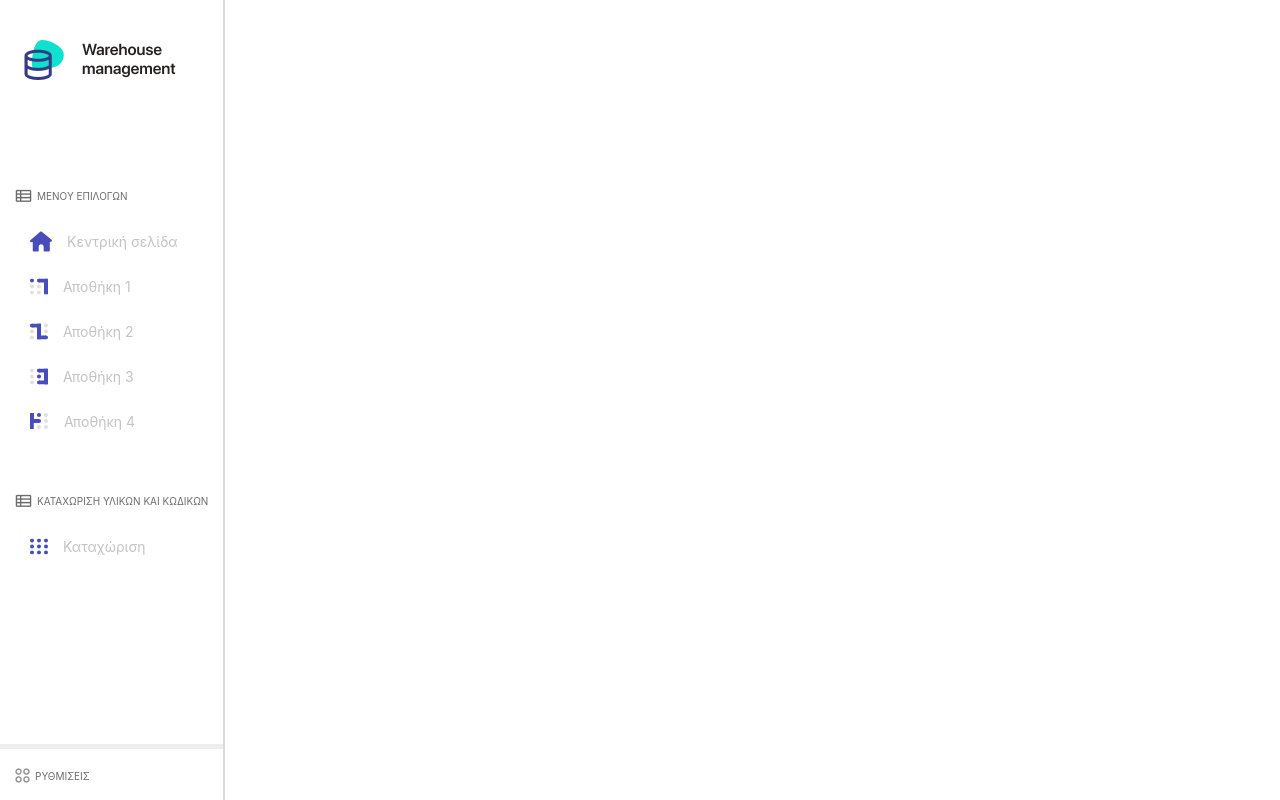
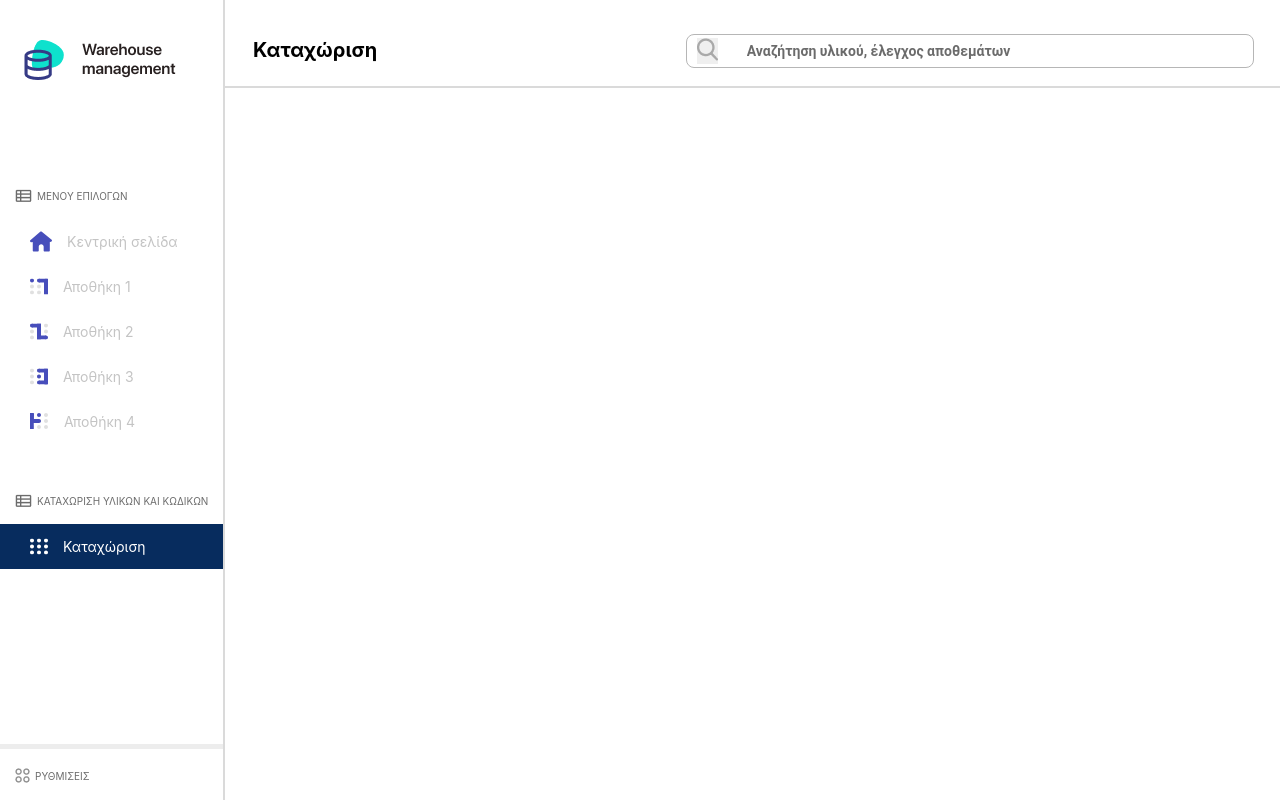
Before and after one commit to masaka222/quintessential, a React app: page /management/entry in a window 1280 px wide. Built offline with nearby package versions, Linux system fonts and the light colour scheme; a web font is replaced by a local one.

Commit message:
Sidebar scrolling

```diff
--- /dev/null
+++ b/src/EntryPage/EntryPage.js
@@ -0,0 +1,12 @@
+import React from 'react';
+import Header from '../Header/Header';
+
+function EntryPage() {
+  return (
+    <div className="EntryPage">
+      <Header title='Καταχώριση'/>
+    </div>
+  );
+}
+
+export default EntryPage;
--- a/src/ImageSection/ImageSection.css
+++ b/src/ImageSection/ImageSection.css
@@ -4,10 +4,6 @@
     background-position: center right;
     background-repeat: no-repeat;
     background-size: cover;
-}
-
-.ImageSection_image{
-    height: 100vh;
 }
 
 @media only screen and (max-width: 786px){
--- a/src/ImageSection/ImageSection.js
+++ b/src/ImageSection/ImageSection.js
@@ -1,11 +1,9 @@
 import React from 'react';
 import './ImageSection.css';
-import image from './Group2.png';
 
 function ImageSection() {
   return (
     <div className="ImageSection">
-      {/*<img alt="mainimage" className='ImageSection_image' src={image}/>*/}
     </div>
   );
 }
--- a/src/ManagementPage/ManagementPage.js
+++ b/src/ManagementPage/ManagementPage.js
@@ -7,6 +7,7 @@ import Warehouse1 from '../Warehouse1/Warehouse1';
 import Warehouse2 from '../Warehouse2/Warehouse2';
 import Warehouse3 from '../Warehouse3/Warehouse3';
 import Warehouse4 from '../Warehouse4/Warehouse4';
+import EntryPage from '../EntryPage/EntryPage';
 import { BrowserRouter, Route, Switch } from 'react-router-dom';
 
 function ManagementPage() {
@@ -20,6 +21,7 @@ function ManagementPage() {
                 <Route path='/management/warehouse2' component = {Warehouse2}/>
                 <Route path='/management/warehouse3' component = {Warehouse3}/>
                 <Route path='/management/warehouse4' component = {Warehouse4}/>
+                <Route path='/management/entry'      component = {EntryPage}/>
             </Switch>
         </BrowserRouter>
     </div>
--- a/src/Sidebar/Sidebar.css
+++ b/src/Sidebar/Sidebar.css
@@ -1,6 +1,6 @@
 .Sidebar{
     border-right: .2rem solid #DADADA;
-    position: relative;
+    overflow-y: scroll;
 }
 
 .Sidebar_menu,
@@ -8,16 +8,20 @@
     display: flex;
     align-items: center;
     justify-content: flex-start;
-    margin: 5rem 0 1.7rem 0;
+    padding: 5rem 0 1.7rem 0;
 }
 
 .Sidebar_settings{
     position: absolute;
     bottom: 0;
-    left: 0;
-    width: 100%;
+    width: 22.3rem;
     border-top: .5rem solid rgba(0, 0, 0, 0.07);
     padding-top: 1.9rem;
+    background-color: white;
+}
+
+#lastOption {
+    margin-bottom: 6rem;
 }
 
 .Sidebar_logo{
--- a/src/Sidebar/Sidebar.js
+++ b/src/Sidebar/Sidebar.js
@@ -61,8 +61,8 @@ function Sidebar() {
         <div className='menuText'>ΚΑΤΑΧΩΡΙΣΗ ΥΛΙΚΩΝ ΚΑΙ ΚΩΔΙΚΩΝ</div>
       </div>
 
-      <NavLink activeClassName = 'is-active' to='/insert'>
-        <figure className='shape'>
+      <NavLink activeClassName = 'is-active' to='/management/entry'>
+        <figure className='shape' id='lastOption'>
           <SVGIcon className='Sidebar_icon' name="dots" width={18} />
           <div className='Sidebar_text'> Καταχώριση </div>
         </figure>
```
